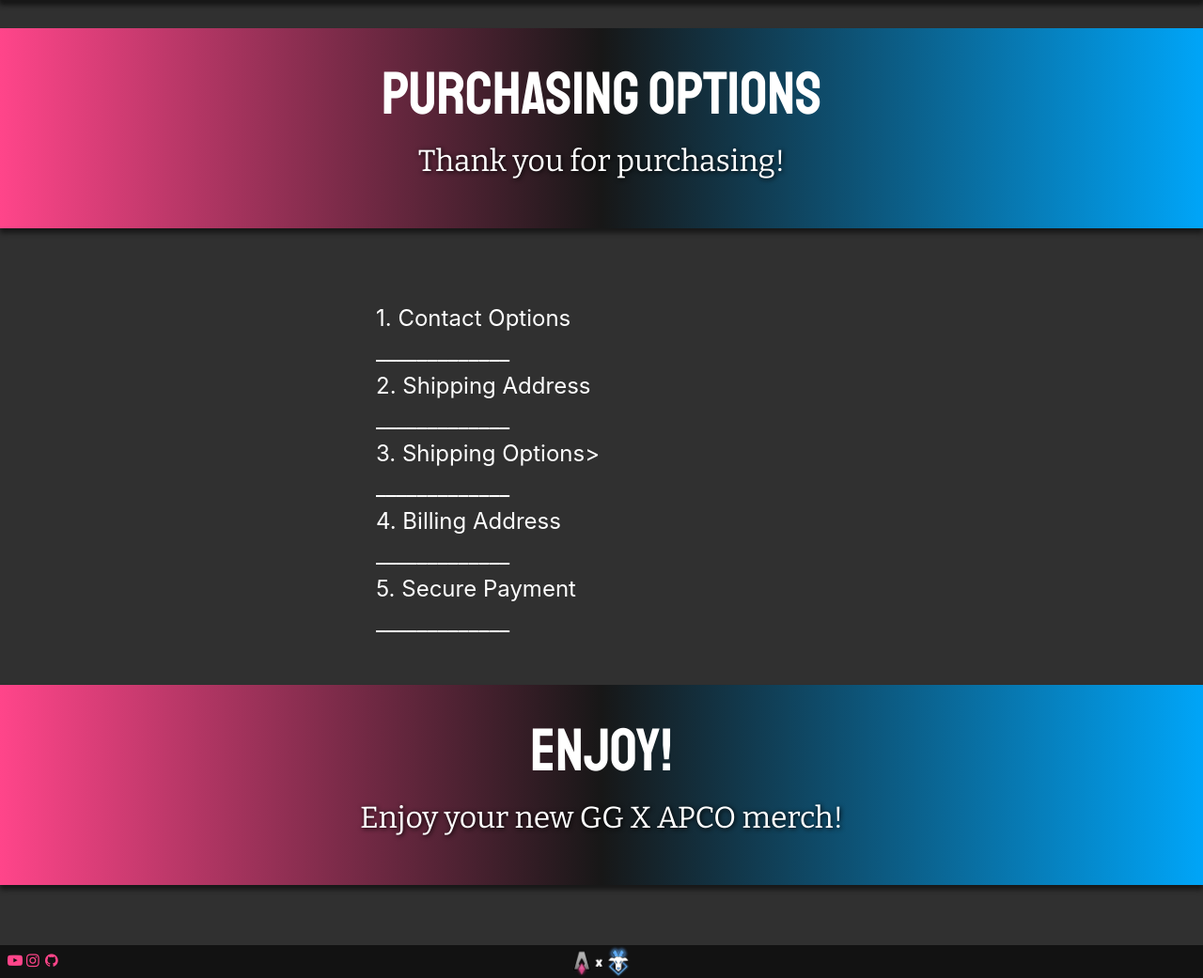
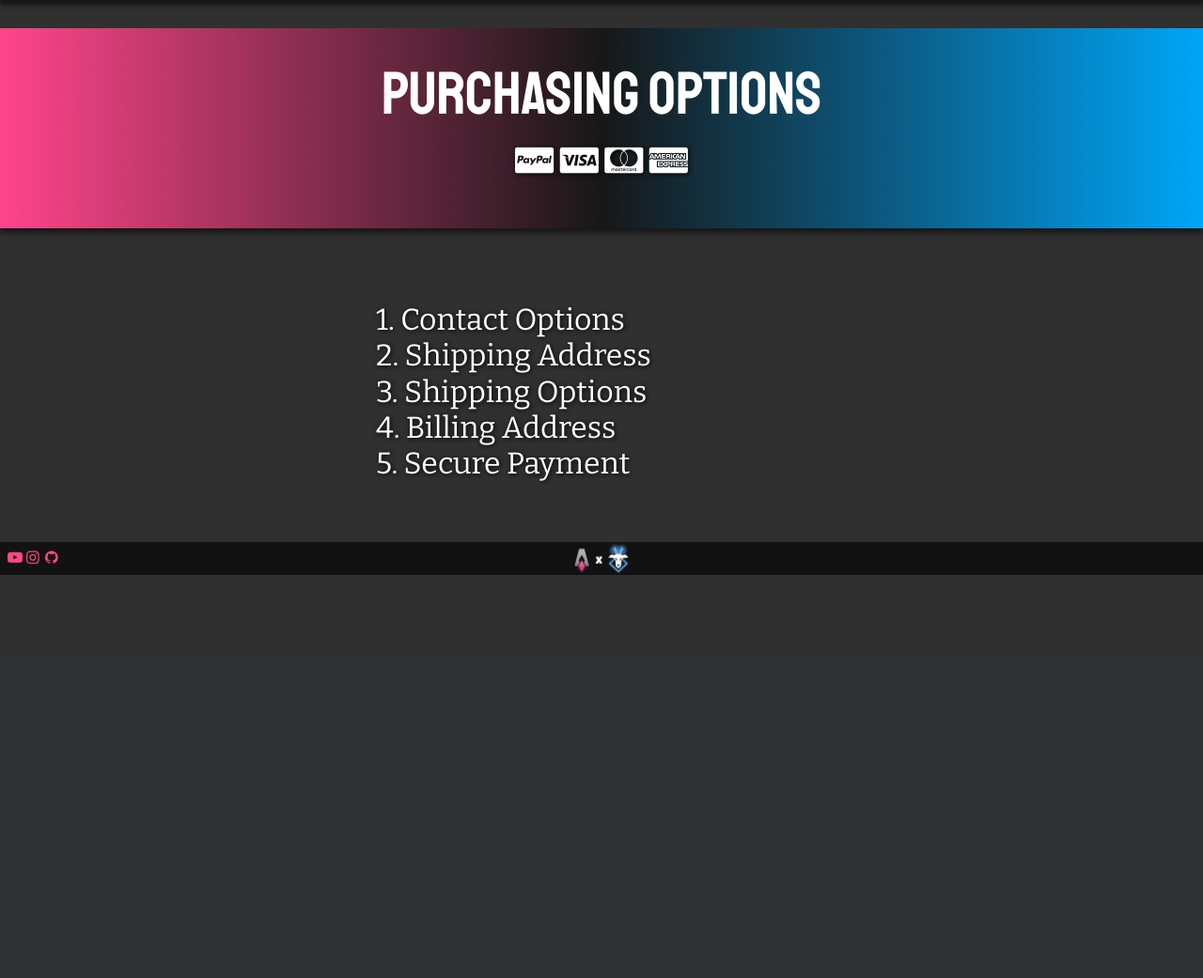
Before and after one commit to abhijay-deevi/gg-x-ac, a Flask app: page /Cart in a window 1280 px wide. Shown: the part 102-1143 px from the top of the page at 94% size. After the commit the page ends 714 px from the top, so only its background shows below. Run offline with Flask 2, Linux system fonts and the light colour scheme; some libraries are stand-ins or nearby versions.

Commit message:
credit card icons

```diff
--- a/templates/cart.html
+++ b/templates/cart.html
@@ -13,31 +13,25 @@
 </center>
 
 <center>
-    <div style="margin-top:2em" id="products" class="Header">
+    <div style="margin-top:2em" class="Header">
         <h1 style="font-size:4em;">Purchasing Options</h1>
-        <p style="font-size:2em" class="Paragraph">Thank you for purchasing!</p>
+        <p style="font-size:2em" class="Paragraph">
+            <i class="fa fa-cc-paypal"></i>
+            <i class="fa fa-cc-visa"></i>
+            <i class="fa fa-cc-mastercard"></i>
+            <i class="fa fa-cc-amex"></i>
+        </p>
     </div>
 </center>
     <div style="padding-top: 3em; padding-left:25em;">
-        <p style="color:white;font-size:1.5em">1. Contact Options<br>_____________<br>2. Shipping Address<br>_____________<br>3. Shipping Options><br>_____________<br>4. Billing Address<br>_____________<br>5. Secure Payment<br>_____________<br</p>
-        <!--
-        <p style="color:white;font-size:3em">2. Shipping Address</p>
-        <p style="color:white;font-size:3em">3. Shipping Options</p>
-        <p style="color:white;font-size:3em">4. Billing Address</p>
-        <p style="color:white;font-size:3em">5. Secure Payment</p>
-        -->
-
+        <h1 class="Titles" style="color:white;font-size:2em">
+            1. Contact Options<br>
+            2. Shipping Address<br>
+            3. Shipping Options<br>
+            4. Billing Address<br>
+            5. Secure Payment<br>
+        </h1>
     </div>
-
-
-<center>
-    <div style="margin-top:3em" id="products" class="Header">
-        <h1 style="font-size:4em;">Enjoy!</h1>
-        <p style="font-size:2em" class="Paragraph">Enjoy your new GG X APCO merch!</p>
-    </div>
-
-</center>
-
 
 <div style="margin-top:5%">
 
```
